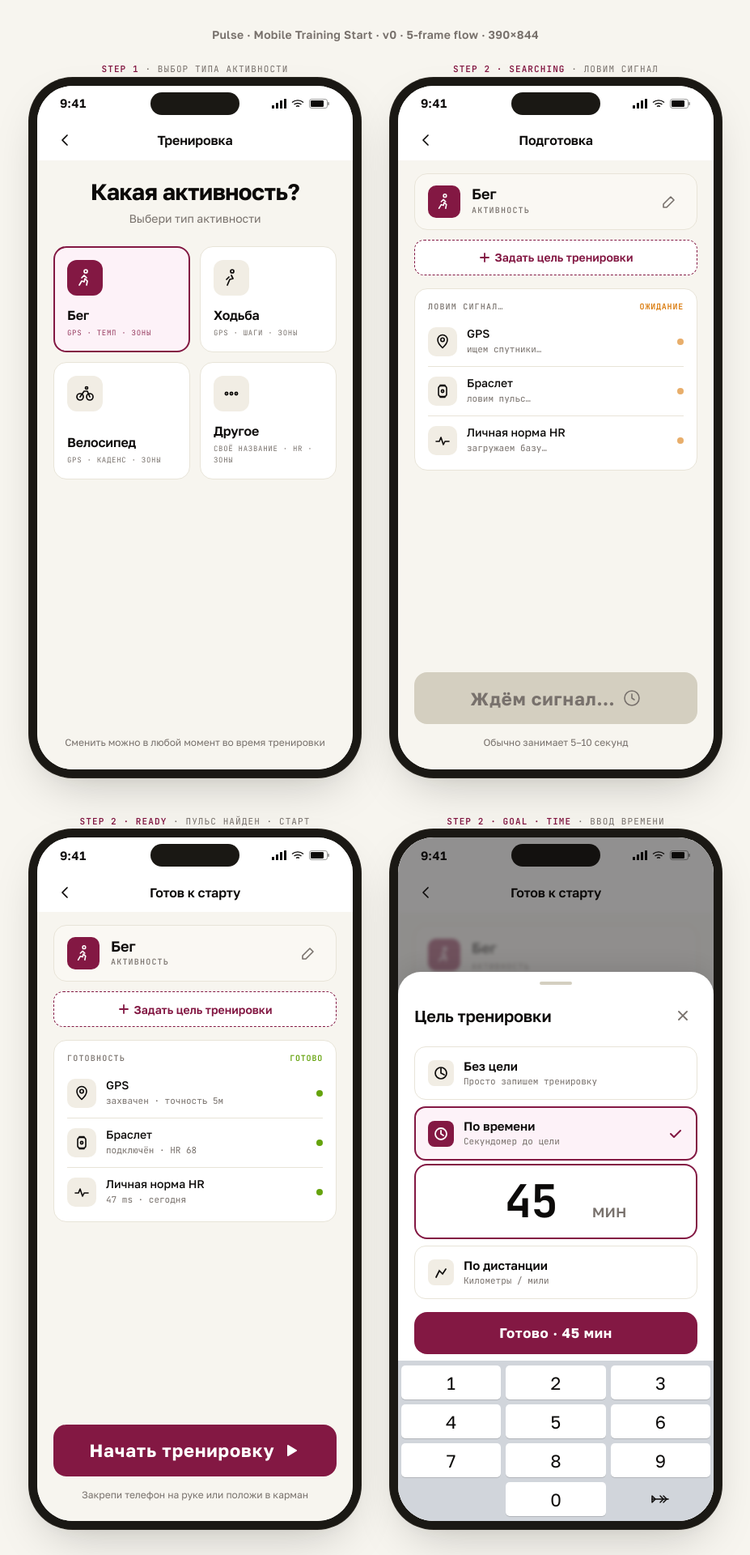
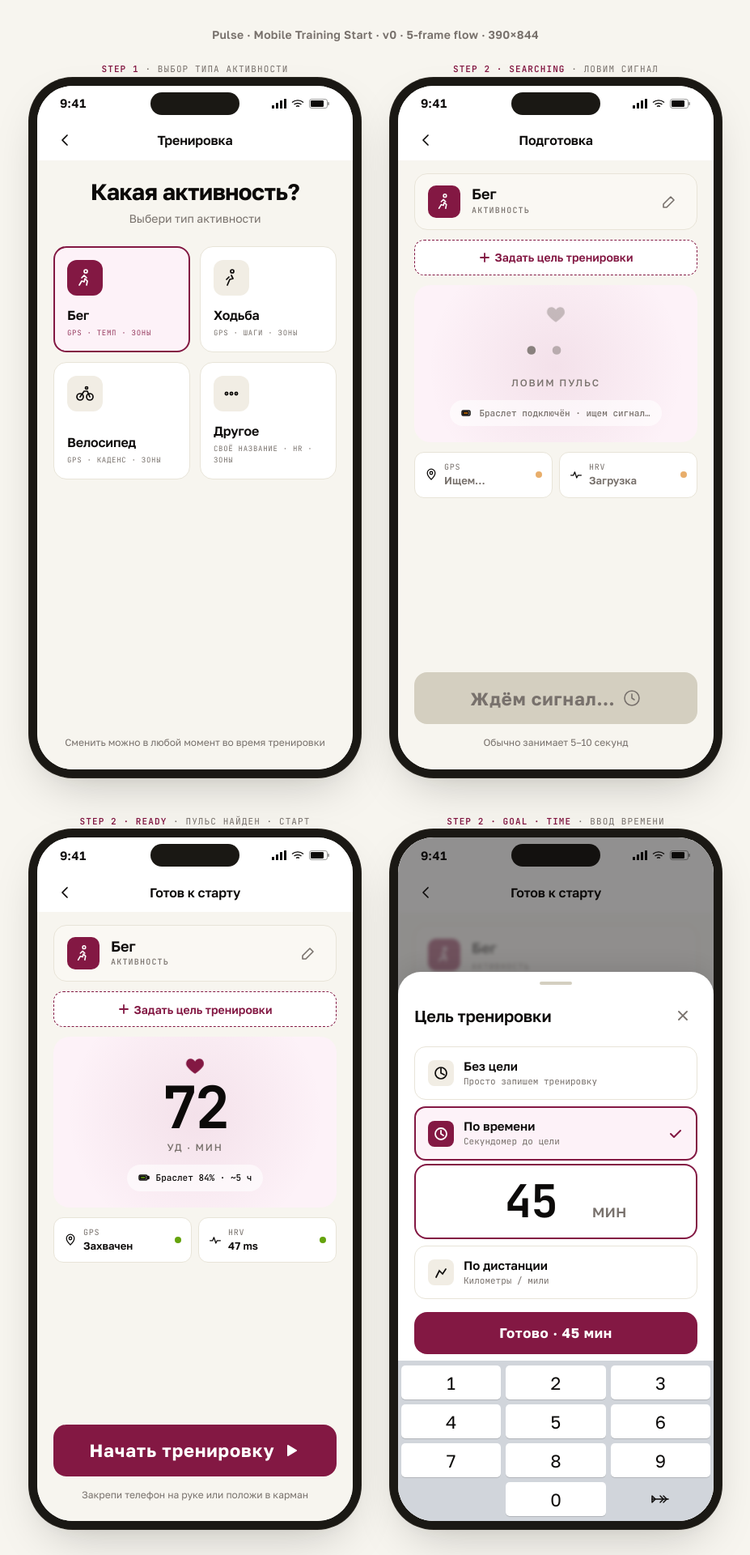
Before and after one commit to s0101110110/neiry-pulse-m1-wireframes, a Jekyll site: the page docs_web/wireframes/m3/mobile-training-start-v0.html, which Jekyll copies as it is, in a window 1280 px wide. Shown: the top 1920 px of the page at 81% size, without its empty margins (176-1103 px from the left). Built offline with Jekyll 4.4.1, drawn with Linux system fonts in a browser that asks for light colours; nearby versions of some CDN libraries.

Commit message:
Задача #05 доп · Pulse Hero на 02b (SEARCHING + READY)
По референсу Whoop + фидбеку Дымова: перед стартом должен быть виден
текущий пульс — это обязательное условие. Реализовано как pulse-hero
компонент:

READY state (node 216:2):
- Wine tint background с radial glow
- Heart icon (wine, с pulse-анимацией)
- Огромное число BPM 72 (JetBrains Mono, 72px)
- Подпись 'УД · МИН'
- Мета-пилл 'Браслет 84% · ~5 ч' (с battery indicator)
- Compact GPS + HRV status pills (2 колонки вместо list)

SEARCHING state (node 1:13):
- Тот же pulse-hero, но в placeholder-state
- Dots animation вместо числа (···)
- 'Ловим пульс' + 'Браслет подключён · ищем сигнал…'

Layout стал более focused на primary metric (пульс) вместо
трёхстрочного readiness-list. Ссылки на referенс Whoop + скриншоты
PM в session logs.

```diff
--- a/docs_web/wireframes/m3/mobile-training-start-v0.html
+++ b/docs_web/wireframes/m3/mobile-training-start-v0.html
@@ -375,6 +375,101 @@
       100% { transform: scale(1.25); opacity: 0; }
     }
 
+    /* Pulse Hero — большой BPM display (Whoop-inspired, adapted to Pulse-DS) */
+    .pulse-hero {
+      position: relative;
+      background: var(--primary-soft);
+      border-radius: 20px;
+      padding: 24px 20px 20px;
+      display: flex;
+      flex-direction: column;
+      align-items: center;
+      gap: 4px;
+      overflow: hidden;
+    }
+    .pulse-hero::before {
+      /* Decorative radial glow */
+      content: '';
+      position: absolute;
+      top: -30%;
+      left: 50%;
+      transform: translateX(-50%);
+      width: 320px; height: 320px;
+      background: radial-gradient(circle, rgba(131, 24, 67, 0.08) 0%, transparent 70%);
+      pointer-events: none;
+    }
+    .pulse-hero .heart-icon {
+      color: var(--primary);
+      z-index: 1;
+      animation: heart-beat 1.4s ease-in-out infinite;
+    }
+    @keyframes heart-beat {
+      0%, 100% { transform: scale(1); }
+      20% { transform: scale(1.15); }
+      40% { transform: scale(1); }
+      60% { transform: scale(1.08); }
+      80% { transform: scale(1); }
+    }
+    .pulse-hero .bpm-num {
+      font-family: 'JetBrains Mono', ui-monospace, monospace;
+      font-weight: 700;
+      font-size: 72px;
+      letter-spacing: -0.04em;
+      color: var(--foreground);
+      line-height: 1;
+      font-variant-numeric: tabular-nums;
+      z-index: 1;
+    }
+    .pulse-hero .bpm-unit {
+      font-family: 'Golos Text', sans-serif;
+      font-weight: 500;
+      font-size: 12px;
+      letter-spacing: 0.15em;
+      text-transform: uppercase;
+      color: var(--muted-foreground);
+      z-index: 1;
+    }
+    .pulse-hero .bracelet-meta {
+      display: flex;
+      align-items: center;
+      gap: 8px;
+      padding: 8px 14px;
+      background: rgba(255, 255, 255, 0.6);
+      border-radius: 9999px;
+      margin-top: 8px;
+      z-index: 1;
+    }
+    .pulse-hero .bracelet-meta .mono {
+      font-size: 11px;
+      color: var(--foreground);
+      font-weight: 500;
+    }
+
+    /* Searching state — pulse-hero placeholder */
+    .pulse-hero.searching .bpm-num {
+      color: var(--muted-foreground);
+      font-size: 56px;
+    }
+    .pulse-hero.searching .heart-icon {
+      color: var(--muted-foreground);
+      opacity: 0.4;
+    }
+    .pulse-hero.searching .dots {
+      display: inline-block;
+    }
+    .pulse-hero.searching .dots span {
+      display: inline-block;
+      opacity: 0;
+      animation: dots-blink 1.4s infinite;
+    }
+    .pulse-hero.searching .dots span:nth-child(1) { animation-delay: 0s; }
+    .pulse-hero.searching .dots span:nth-child(2) { animation-delay: 0.2s; }
+    .pulse-hero.searching .dots span:nth-child(3) { animation-delay: 0.4s; }
+    @keyframes dots-blink {
+      0%, 100% { opacity: 0; }
+      50% { opacity: 1; }
+    }
+
     /* Goal Modal — bottom sheet */
     .sheet-backdrop {
       position: absolute;
@@ -701,45 +796,36 @@
               Задать цель тренировки
             </button>
 
-            <div style="background:var(--card); border:1px solid var(--border); border-radius:16px; padding: 4px 16px; margin-top:4px;">
-              <div style="padding: 10px 0 6px; display:flex; align-items:center; justify-content:space-between;">
-                <span class="eyebrow">Ловим сигнал…</span>
-                <span class="mono" style="font-size:10px; color:var(--warning); font-weight:600; letter-spacing:0.08em;">ОЖИДАНИЕ</span>
+            <!-- Pulse Hero — searching placeholder -->
+            <div class="pulse-hero searching">
+              <svg class="heart-icon" width="26" height="24" viewBox="0 0 24 24" fill="currentColor" aria-hidden="true">
+                <path d="M12 21s-7-4.5-9.5-9C1 8.5 3 4 7 4c2 0 4 1.5 5 3 1-1.5 3-3 5-3 4 0 6 4.5 4.5 8-2.5 4.5-9.5 9-9.5 9z"/>
+              </svg>
+              <div class="bpm-num"><span class="dots"><span>·</span><span>·</span><span>·</span></span></div>
+              <div class="bpm-unit">Ловим пульс</div>
+              <div class="bracelet-meta">
+                <svg width="14" height="14" viewBox="0 0 14 14" fill="none" stroke="var(--foreground)" stroke-width="1.5" stroke-linecap="round"><rect x="1" y="4" width="10" height="6" rx="1.5"/><rect x="2.5" y="5.5" width="6.5" height="3" rx="0.5" fill="var(--warning)"/></svg>
+                <span class="mono" style="color:var(--muted-foreground);">Браслет подключён · ищем сигнал…</span>
               </div>
+            </div>
 
-              <!-- GPS row -->
-              <div class="status-row">
-                <div class="status-icon" aria-hidden="true">
-                  <svg width="20" height="20" viewBox="0 0 20 20" fill="none" stroke="currentColor" stroke-width="1.6" stroke-linecap="round" stroke-linejoin="round"><path d="M10 17.5s-6-5.5-6-10a6 6 0 1 1 12 0c0 4.5-6 10-6 10z"/><circle cx="10" cy="7.5" r="2.2"/></svg>
+            <!-- Compact status pills — GPS + HRV baseline (waiting) -->
+            <div style="display:flex; gap:8px;">
+              <div style="flex:1; background:var(--card); border:1px solid var(--border); border-radius:12px; padding:10px 12px; display:flex; align-items:center; gap:8px;">
+                <svg width="16" height="16" viewBox="0 0 20 20" fill="none" stroke="var(--foreground)" stroke-width="1.6" stroke-linecap="round" stroke-linejoin="round"><path d="M10 17.5s-6-5.5-6-10a6 6 0 1 1 12 0c0 4.5-6 10-6 10z"/><circle cx="10" cy="7.5" r="2.2"/></svg>
+                <div style="flex:1;">
+                  <div class="mono" style="font-size:10px; color:var(--muted-foreground); letter-spacing:0.08em; text-transform:uppercase;">GPS</div>
+                  <div style="font-family:'Golos Text'; font-weight:600; font-size:13px; color:var(--muted-foreground);">Ищем…</div>
                 </div>
-                <div style="flex:1; min-width:0;">
-                  <div style="font-family:'Golos Text'; font-weight:500; font-size:14px; line-height:1.2;">GPS</div>
-                  <div class="mono" style="font-size:11px; color:var(--muted-foreground); margin-top:2px;">ищем спутники…</div>
+                <span class="status-dot wait"></span>
+              </div>
+              <div style="flex:1; background:var(--card); border:1px solid var(--border); border-radius:12px; padding:10px 12px; display:flex; align-items:center; gap:8px;">
+                <svg width="16" height="16" viewBox="0 0 20 20" fill="none" stroke="var(--foreground)" stroke-width="1.6" stroke-linecap="round" stroke-linejoin="round"><path d="M2 11h4l2-5 3 9 2-4h5"/></svg>
+                <div style="flex:1;">
+                  <div class="mono" style="font-size:10px; color:var(--muted-foreground); letter-spacing:0.08em; text-transform:uppercase;">HRV</div>
+                  <div style="font-family:'Golos Text'; font-weight:600; font-size:13px; color:var(--muted-foreground);">Загрузка</div>
                 </div>
-                <span class="status-dot wait" aria-label="Ожидание"></span>
-              </div>
-
-              <!-- Браслет row — животик анимация -->
-              <div class="status-row">
-                <div class="status-icon" aria-hidden="true">
-                  <svg width="20" height="20" viewBox="0 0 20 20" fill="none" stroke="currentColor" stroke-width="1.6" stroke-linecap="round" stroke-linejoin="round"><rect x="5" y="3.5" width="10" height="13" rx="3"/><path d="M7 2.5h6M7 17.5h6"/><circle cx="10" cy="10" r="1.6"/></svg>
-                </div>
-                <div style="flex:1; min-width:0;">
-                  <div style="font-family:'Golos Text'; font-weight:500; font-size:14px; line-height:1.2;">Браслет</div>
-                  <div class="mono" style="font-size:11px; color:var(--muted-foreground); margin-top:2px;">ловим пульс…</div>
-                </div>
-                <span class="status-dot wait" aria-label="Ожидание"></span>
-              </div>
-
-              <div class="status-row" style="padding-bottom:14px;">
-                <div class="status-icon" aria-hidden="true">
-                  <svg width="20" height="20" viewBox="0 0 20 20" fill="none" stroke="currentColor" stroke-width="1.6" stroke-linecap="round" stroke-linejoin="round"><path d="M2 11h4l2-5 3 9 2-4h5"/></svg>
-                </div>
-                <div style="flex:1; min-width:0;">
-                  <div style="font-family:'Golos Text'; font-weight:500; font-size:14px; line-height:1.2;">Личная норма HR</div>
-                  <div class="mono" style="font-size:11px; color:var(--muted-foreground); margin-top:2px;">загружаем базу…</div>
-                </div>
-                <span class="status-dot wait" aria-label="Ожидание"></span>
+                <span class="status-dot wait"></span>
               </div>
             </div>
 
@@ -805,43 +891,36 @@
               Задать цель тренировки
             </button>
 
-            <div style="background:var(--card); border:1px solid var(--border); border-radius:16px; padding: 4px 16px; margin-top:4px;">
-              <div style="padding: 10px 0 6px; display:flex; align-items:center; justify-content:space-between;">
-                <span class="eyebrow">Готовность</span>
-                <span class="mono" style="font-size:10px; color:var(--success); font-weight:600; letter-spacing:0.08em;">ГОТОВО</span>
+            <!-- Pulse Hero — большой live BPM display -->
+            <div class="pulse-hero">
+              <svg class="heart-icon" width="26" height="24" viewBox="0 0 24 24" fill="currentColor" aria-hidden="true">
+                <path d="M12 21s-7-4.5-9.5-9C1 8.5 3 4 7 4c2 0 4 1.5 5 3 1-1.5 3-3 5-3 4 0 6 4.5 4.5 8-2.5 4.5-9.5 9-9.5 9z"/>
+              </svg>
+              <div class="bpm-num">72</div>
+              <div class="bpm-unit">уд · мин</div>
+              <div class="bracelet-meta">
+                <svg width="14" height="14" viewBox="0 0 14 14" fill="none" stroke="var(--foreground)" stroke-width="1.5" stroke-linecap="round"><rect x="1" y="4" width="10" height="6" rx="1.5"/><rect x="2.5" y="5.5" width="6.5" height="3" rx="0.5" fill="var(--success)"/><rect x="11.5" y="5.5" width="1.5" height="3" rx="0.5" fill="var(--foreground)"/></svg>
+                <span class="mono">Браслет 84% · ~5 ч</span>
               </div>
+            </div>
 
-              <div class="status-row">
-                <div class="status-icon" aria-hidden="true">
-                  <svg width="20" height="20" viewBox="0 0 20 20" fill="none" stroke="currentColor" stroke-width="1.6" stroke-linecap="round" stroke-linejoin="round"><path d="M10 17.5s-6-5.5-6-10a6 6 0 1 1 12 0c0 4.5-6 10-6 10z"/><circle cx="10" cy="7.5" r="2.2"/></svg>
+            <!-- Compact status pills — GPS + HRV baseline -->
+            <div style="display:flex; gap:8px;">
+              <div style="flex:1; background:var(--card); border:1px solid var(--border); border-radius:12px; padding:10px 12px; display:flex; align-items:center; gap:8px;">
+                <svg width="16" height="16" viewBox="0 0 20 20" fill="none" stroke="var(--foreground)" stroke-width="1.6" stroke-linecap="round" stroke-linejoin="round"><path d="M10 17.5s-6-5.5-6-10a6 6 0 1 1 12 0c0 4.5-6 10-6 10z"/><circle cx="10" cy="7.5" r="2.2"/></svg>
+                <div style="flex:1;">
+                  <div class="mono" style="font-size:10px; color:var(--muted-foreground); letter-spacing:0.08em; text-transform:uppercase;">GPS</div>
+                  <div style="font-family:'Golos Text'; font-weight:600; font-size:13px;">Захвачен</div>
                 </div>
-                <div style="flex:1; min-width:0;">
-                  <div style="font-family:'Golos Text'; font-weight:500; font-size:14px; line-height:1.2;">GPS</div>
-                  <div class="mono" style="font-size:11px; color:var(--muted-foreground); margin-top:2px;">захвачен · точность 5м</div>
+                <span class="status-dot ok"></span>
+              </div>
+              <div style="flex:1; background:var(--card); border:1px solid var(--border); border-radius:12px; padding:10px 12px; display:flex; align-items:center; gap:8px;">
+                <svg width="16" height="16" viewBox="0 0 20 20" fill="none" stroke="var(--foreground)" stroke-width="1.6" stroke-linecap="round" stroke-linejoin="round"><path d="M2 11h4l2-5 3 9 2-4h5"/></svg>
+                <div style="flex:1;">
+                  <div class="mono" style="font-size:10px; color:var(--muted-foreground); letter-spacing:0.08em; text-transform:uppercase;">HRV</div>
+                  <div style="font-family:'Golos Text'; font-weight:600; font-size:13px;">47 ms</div>
                 </div>
-                <span class="status-dot ok" aria-label="Готово"></span>
-              </div>
-
-              <div class="status-row">
-                <div class="status-icon" aria-hidden="true">
-                  <svg width="20" height="20" viewBox="0 0 20 20" fill="none" stroke="currentColor" stroke-width="1.6" stroke-linecap="round" stroke-linejoin="round"><rect x="5" y="3.5" width="10" height="13" rx="3"/><path d="M7 2.5h6M7 17.5h6"/><circle cx="10" cy="10" r="1.6"/></svg>
-                </div>
-                <div style="flex:1; min-width:0;">
-                  <div style="font-family:'Golos Text'; font-weight:500; font-size:14px; line-height:1.2;">Браслет</div>
-                  <div class="mono" style="font-size:11px; color:var(--muted-foreground); margin-top:2px;">подключён · HR 68</div>
-                </div>
-                <span class="status-dot ok" aria-label="Готово"></span>
-              </div>
-
-              <div class="status-row" style="padding-bottom:14px;">
-                <div class="status-icon" aria-hidden="true">
-                  <svg width="20" height="20" viewBox="0 0 20 20" fill="none" stroke="currentColor" stroke-width="1.6" stroke-linecap="round" stroke-linejoin="round"><path d="M2 11h4l2-5 3 9 2-4h5"/></svg>
-                </div>
-                <div style="flex:1; min-width:0;">
-                  <div style="font-family:'Golos Text'; font-weight:500; font-size:14px; line-height:1.2;">Личная норма HR</div>
-                  <div class="mono" style="font-size:11px; color:var(--muted-foreground); margin-top:2px;">47 ms · сегодня</div>
-                </div>
-                <span class="status-dot ok" aria-label="Готово"></span>
+                <span class="status-dot ok"></span>
               </div>
             </div>
 
```
Also changed, not shown: docs_web/bevel-clone/tasks/screenshots/02b-training-start-step2.png, ui_assets/screenshots/sliced-flow-v2-1-transparent-2026-06-14/02b-training-start-step2.png.
